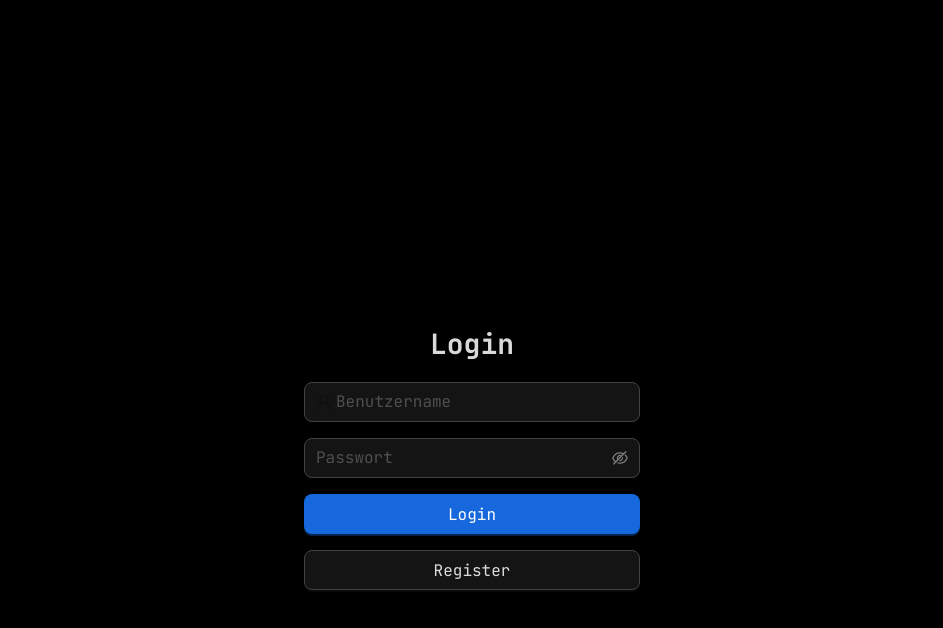
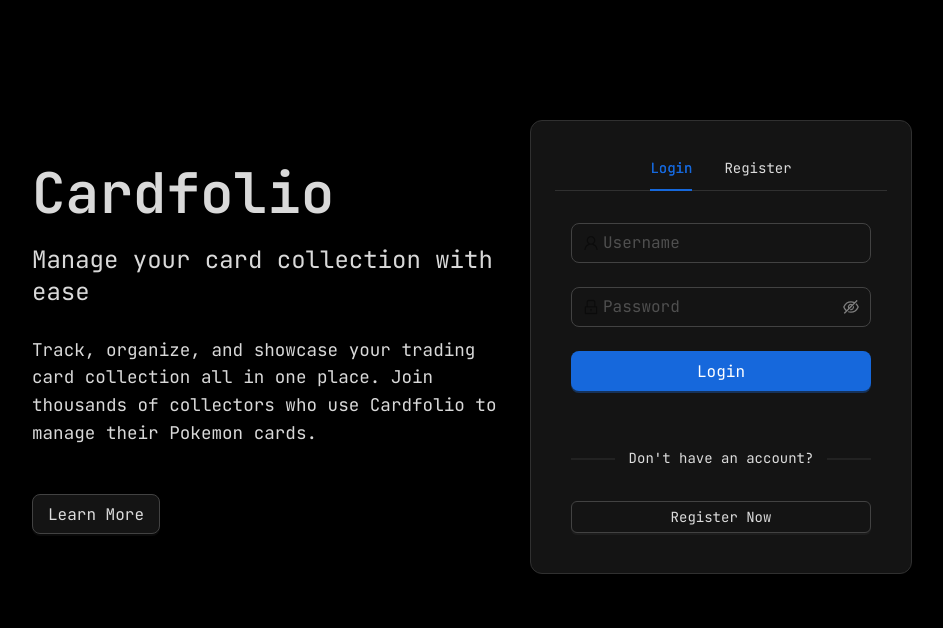
Before and after one commit to derrdavid/cardfolio, a React (Vite) app: page /login in a window 1280 px wide. Shown: the top 628 px of the page, without its empty margins (168-1111 px from the left). Built offline with nearby package versions, Linux system fonts and the light colour scheme; no server answers.

Commit message:
improve: login-page

```diff
--- a/src/Routes/Login.jsx
+++ b/src/Routes/Login.jsx
@@ -1,74 +1,223 @@
-import { Button, Flex, Form, Input } from "antd";
-import { UserOutlined, EyeTwoTone, EyeInvisibleOutlined } from '@ant-design/icons';
+import { Button, Flex, Form, Input, Typography, Tabs, Card, Divider, notification } from "antd";
+import { UserOutlined, EyeTwoTone, EyeInvisibleOutlined, MailOutlined, LockOutlined } from '@ant-design/icons';
 import { useEffect, useState } from "react";
 import { useAuth } from "../Hooks/useAuth";
 import { useNavigate } from "react-router-dom";
 
+const { Title, Text } = Typography;
+
 export const Login = () => {
     const navigate = useNavigate();
-    const [username, setUsername] = useState("");
-    const [password, setPassword] = useState("");
-    const { user, handleLogin, isLoading } = useAuth();
+    const { user, handleLogin, handleRegister, isLoading } = useAuth();
+    const [activeTab, setActiveTab] = useState("login");
+    const [loginForm] = Form.useForm();
+    const [registerForm] = Form.useForm();
 
     useEffect(() => {
         if (user) {
             navigate('/');
         }
-    }, [user])
+    }, [user, navigate]);
 
-    const containerStyle = {
-        height: 'calc(100vh - 64px)',
+    const onLoginFinish = (values) => {
+        handleLogin(values);
+    };
+
+    const onRegisterFinish = (values) => {
+        if (values.password !== values.passwordConfirm) {
+            notification.error({
+                message: "Passwords don't match",
+                description: "Please make sure your passwords match."
+            });
+            return;
+        }
+        handleRegister(values);
+    };
+
+    const contentStyle = {
         width: '100%',
+        maxWidth: '1200px',
+        padding: '2rem',
+    };
+
+    const cardStyle = {
+        backdropFilter: 'blur(10px)',
+        borderRadius: '12px',
+        overflow: 'hidden',
+        boxShadow: '0 10px 30px rgba(0, 0, 0, 0.1)',
     };
 
     const formStyle = {
-        width: '90%',
+        width: '100%',
         maxWidth: '400px',
-        padding: '2rem',
-        borderRadius: '8px',
-        boxShadow: '0 2px 8px rgba(0,0,0,0.1)',
+        padding: '1rem',
     };
 
     return (
-        <Flex style={containerStyle} vertical justify="center" align="center">
-            <Form style={formStyle}>
-                <Flex vertical gap="middle">
-                    <h1 style={{ textAlign: 'center', margin: 0 }}>Login</h1>
+        <Flex justify="center" align="center">
+            <Flex style={contentStyle} wrap="wrap" gap="large" justify="space-between" align="center">
+                <Flex vertical style={{ flex: 1, minWidth: '300px' }} gap="middle">
+                    <Title style={{ fontSize: '3.5rem', margin: 0 }}>Cardfolio</Title>
+                    <Title level={3} style={{ fontWeight: 400, marginTop: 0 }}>
+                        Manage your card collection with ease
+                    </Title>
+                    <Text style={{ fontSize: '1.1rem', marginBottom: '2rem' }}>
+                        Track, organize, and showcase your trading card collection all in one place.
+                        Join thousands of collectors who use Cardfolio to manage their Pokemon cards.
+                    </Text>
+                    <Flex gap="middle">
+                        <Button type="default" size="large">Learn More</Button>
+                    </Flex>
+                </Flex>
+
+                <Card style={cardStyle}>
+                    <Tabs
+                        activeKey={activeTab}
+                        onChange={setActiveTab}
+                        centered
+                        items={[
+                            {
+                                key: 'login',
+                                label: 'Login',
+                                children: (
+                                    <Flex style={formStyle} vertical gap="middle">
+                                        <Form
+                                            form={loginForm}
+                                            layout="vertical"
+                                            onFinish={onLoginFinish}
+                                        >
+                                            <Form.Item
+                                                name="username"
+                                                rules={[{ required: true, message: 'Please enter your username' }]}
+                                            >
                                                 <Input
-                        value={username}
-                        autoComplete="username"
-                        onChange={(e) => setUsername(e.target.value)}
                                                     size="large"
-                        placeholder="Benutzername"
-                        prefix={<UserOutlined style={{ color: 'rgba(0,0,0,.25)' }} />}
+                                                    placeholder="Username"
+                                                    prefix={<UserOutlined style={{ color: 'rgba(0,0,0,.45)' }} />}
                                                 />
+                                            </Form.Item>
+                                            <Form.Item
+                                                name="password"
+                                                rules={[{ required: true, message: 'Please enter your password' }]}
+                                            >
                                                 <Input.Password
-                        value={password}
-                        autoComplete="current-password"
-                        onChange={(e) => setPassword(e.target.value)}
                                                     size="large"
-                        placeholder="Passwort"
+                                                    placeholder="Password"
+                                                    prefix={<LockOutlined style={{ color: 'rgba(0,0,0,.45)' }} />}
                                                     iconRender={(visible) =>
                                                         visible ? <EyeTwoTone /> : <EyeInvisibleOutlined />
                                                     }
                                                 />
+                                            </Form.Item>
+                                            <Form.Item>
                                                 <Button
                                                     type="primary"
+                                                    htmlType="submit"
                                                     size="large"
-                        onClick={() => handleLogin({ username, password })}
+                                                    block
                                                     loading={isLoading}
                                                 >
                                                     Login
                                                 </Button>
+                                            </Form.Item>
+                                        </Form>
+                                        <Divider plain>Don't have an account?</Divider>
                                         <Button
                                             type="default"
+                                            block
+                                            onClick={() => setActiveTab('register')}
+                                        >
+                                            Register Now
+                                        </Button>
+                                    </Flex>
+                                ),
+                            },
+                            {
+                                key: 'register',
+                                label: 'Register',
+                                children: (
+                                    <Flex style={formStyle} vertical gap="middle">
+                                        <Form
+                                            form={registerForm}
+                                            layout="vertical"
+                                            onFinish={onRegisterFinish}
+                                        >
+                                            <Form.Item
+                                                name="username"
+                                                rules={[{ required: true, message: 'Please enter a username' }]}
+                                            >
+                                                <Input
                                                     size="large"
-                        onClick={() => navigate('/register')}
+                                                    placeholder="Username"
+                                                    prefix={<UserOutlined style={{ color: 'rgba(0,0,0,.45)' }} />}
+                                                />
+                                            </Form.Item>
+                                            <Form.Item
+                                                name="email"
+                                                rules={[
+                                                    { required: true, message: 'Please enter your email' },
+                                                    { type: 'email', message: 'Please enter a valid email' }
+                                                ]}
+                                            >
+                                                <Input
+                                                    size="large"
+                                                    placeholder="Email"
+                                                    prefix={<MailOutlined style={{ color: 'rgba(0,0,0,.45)' }} />}
+                                                />
+                                            </Form.Item>
+                                            <Form.Item
+                                                name="password"
+                                                rules={[{ required: true, message: 'Please enter a password' }]}
+                                            >
+                                                <Input.Password
+                                                    size="large"
+                                                    placeholder="Password"
+                                                    prefix={<LockOutlined style={{ color: 'rgba(0,0,0,.45)' }} />}
+                                                    iconRender={(visible) =>
+                                                        visible ? <EyeTwoTone /> : <EyeInvisibleOutlined />
+                                                    }
+                                                />
+                                            </Form.Item>
+                                            <Form.Item
+                                                name="passwordConfirm"
+                                                rules={[{ required: true, message: 'Please confirm your password' }]}
+                                            >
+                                                <Input.Password
+                                                    size="large"
+                                                    placeholder="Confirm Password"
+                                                    prefix={<LockOutlined style={{ color: 'rgba(0,0,0,.45)' }} />}
+                                                    iconRender={(visible) =>
+                                                        visible ? <EyeTwoTone /> : <EyeInvisibleOutlined />
+                                                    }
+                                                />
+                                            </Form.Item>
+                                            <Form.Item>
+                                                <Button
+                                                    type="primary"
+                                                    htmlType="submit"
+                                                    size="large"
+                                                    block
+                                                    loading={isLoading}
                                                 >
                                                     Register
                                                 </Button>
+                                            </Form.Item>
+                                        </Form>
+                                        <Divider plain>Already have an account?</Divider>
+                                        <Button
+                                            type="default"
+                                            block
+                                            onClick={() => setActiveTab('login')}
+                                        >
+                                            Login Instead
+                                        </Button>
                                     </Flex>
-            </Form>
+                                ),
+                            },
+                        ]}
+                    />
+                </Card>
+            </Flex>
         </Flex>
     );
 };
--- a/src/api/pokemon_tcg_service.js
+++ b/src/api/pokemon_tcg_service.js
@@ -1,6 +1,6 @@
 import { useQuery } from '@tanstack/react-query';
 
-const API_BASE_URL = import.meta.env.VITE_TCG_API_BASE_URL;
+const API_BASE_URL = "https://api.pokemontcg.io/v2";
 
 export const useSetData = (params = '') => {
     return useQuery({
```
Also changed, not shown: src/Hooks/AuthProvider.jsx (+4 -7 lines). Lines whose indentation alone changed are shown as unchanged.
